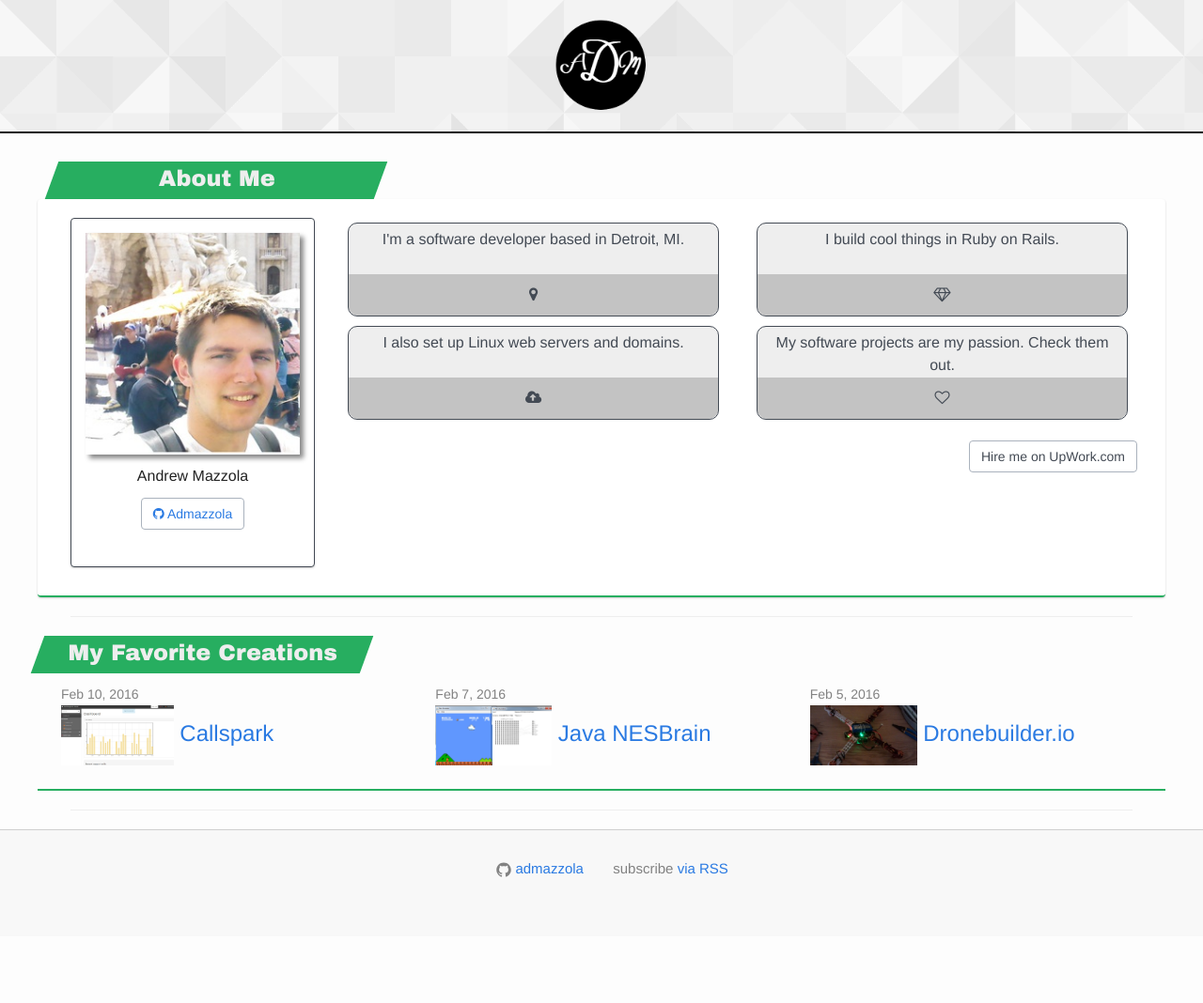
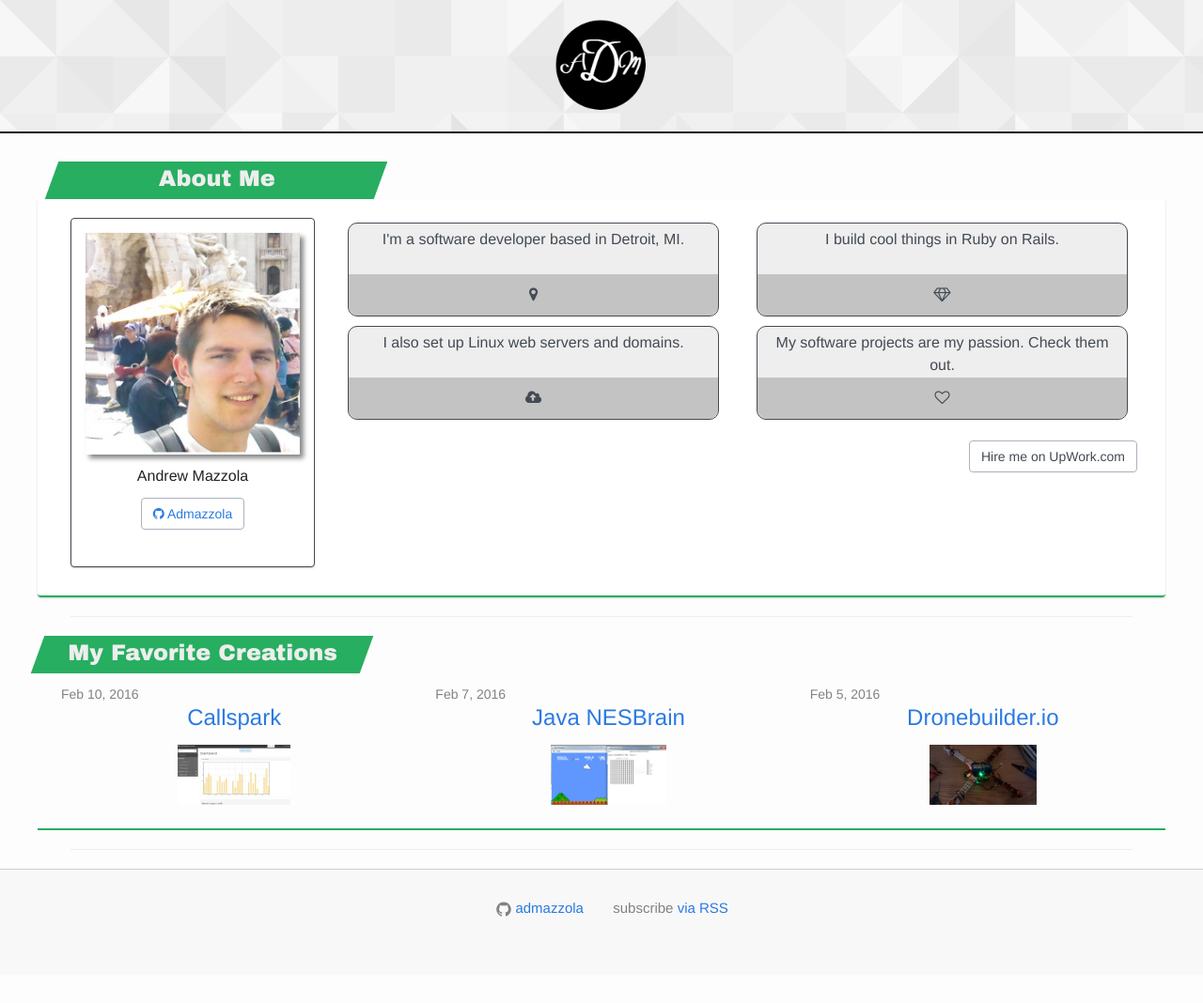
Before and after one commit to admazzola/admazzola.github.io, a Jekyll site: the page built from index.html, in a window 1280 px wide. Shown: the whole page at 94% size. Built offline with Jekyll 4.4.1, drawn with Linux system fonts in a browser that asks for light colours; nearby versions of some CDN libraries; before the commit the page ends 1027 px from its top, so only the background shows below that.

Commit message:
improved thumbnail titles

```diff
--- a/_includes/sidenav.html
+++ b/_includes/sidenav.html
@@ -8,7 +8,7 @@
         <span class="post-meta">{{ post.date | date: "%b %-d, %Y" }}</span>
 
         <h2>
-          <a class="post-link" href="{{ post.url | prepend: site.baseurl }}"><img src="{{ post.thumb }}" height="64" />  {{ post.title }}</a>
+          <a class="post-link center" href="{{ post.url | prepend: site.baseurl }}">  <p>{{ post.title }}</p> <img src="{{ post.thumb }}" height="64" /> </a>
         </h2>
       </div>
     {% endfor %}
```
